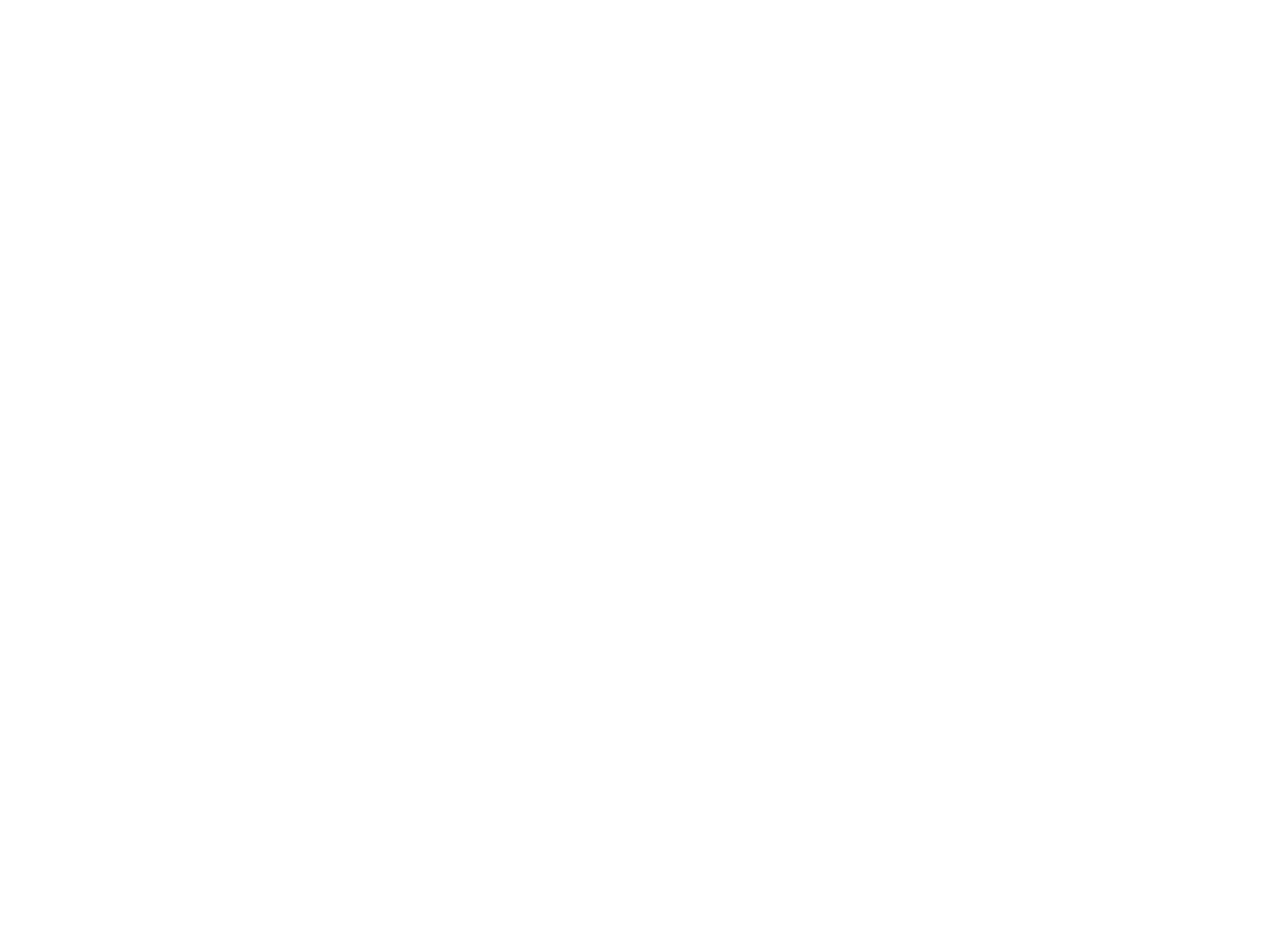
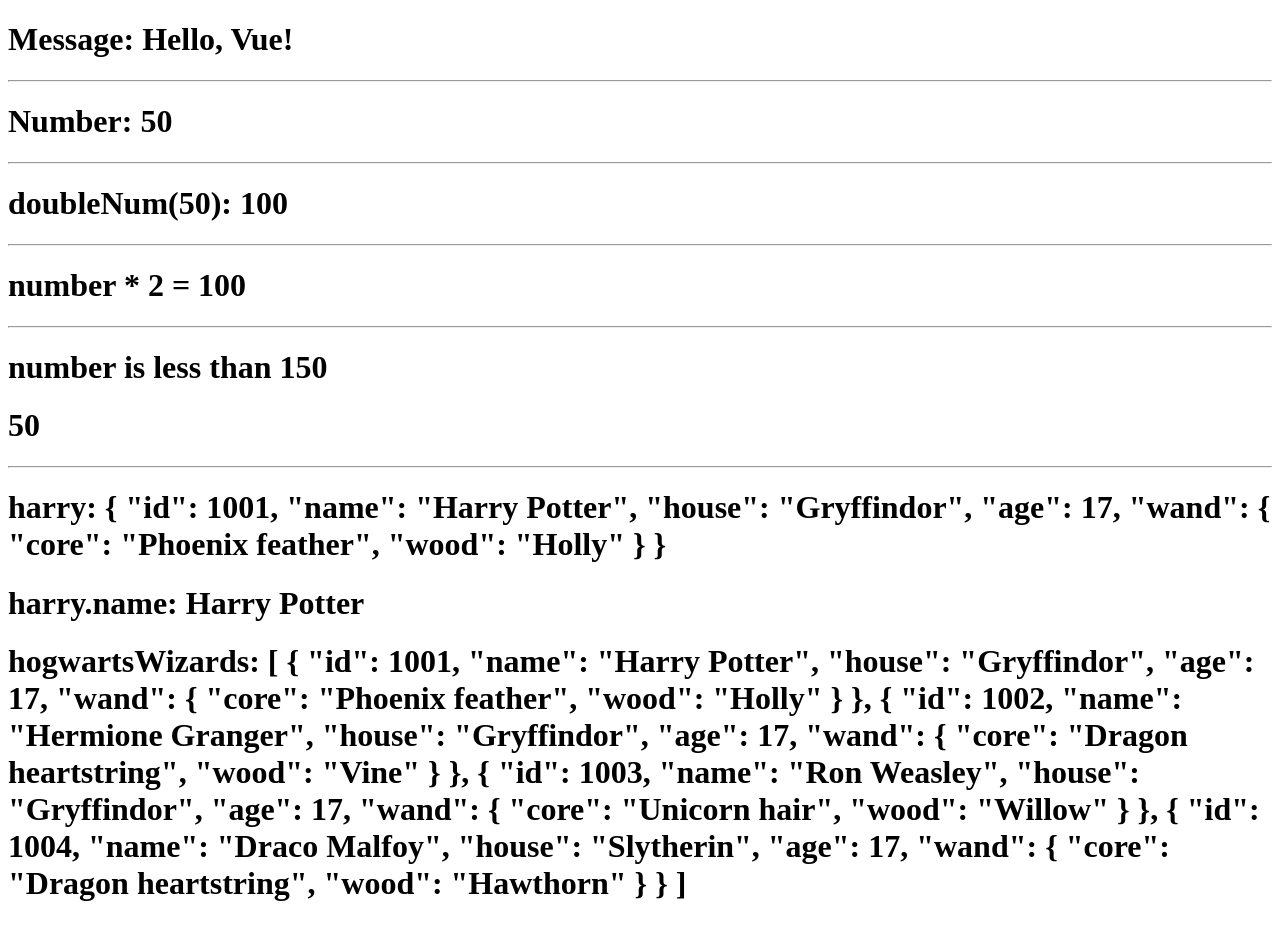
Before and after one commit to DNoall01/vue-learning, a Vue app: page / in a window 1280 px wide. Shown: the top 929 px of the page. Before the commit the page ends 800 px from the top, so only its background shows below. Built offline with nearby package versions, Linux system fonts and the light colour scheme.

Commit message:
Text interpolation

```diff
--- a/src/App.vue
+++ b/src/App.vue
@@ -1,11 +1,88 @@
 <template>
-  <div>
+  <h1>Message: {{ message }}</h1>
+  <hr>
+  <h1>Number: {{ number }}</h1>
+  <hr>
+  <h1>doubleNum(50): {{ doubleNum(50) }}</h1>
+  <hr>
+  <h1>number * 2 = {{ number * 2 }}</h1>
+  <hr>
+  <h1>{{ number > 150 ? 'number is greater than 150' : 'number is less than 150' }}</h1>
+  <h1 v-text="number"></h1>
+  <hr />
+  <h1>harry: {{ harry }}</h1>
+  <h1>harry.name: {{ harry.name }}</h1>
+  <h1>hogwartsWizards: {{ hogwartsWizards }}</h1>
+  <h1>hogwartsWizards[0]: {{ hogwartsWizards[0] }}</h1>
+  <hr />
 
-  </div>
+  <h1>rawHtml: {{ rawHtml }}</h1>
+  <h1 v-text="rawHtml"></h1>
+  <h1 v-html="rawHtml"></h1>
 </template>
 
 <script setup>
+  let message = 'Hello, Vue!';
+  let number = 50;
 
+  function doubleNum(num){
+    return num * 2;
+  }
+
+  let harry = {
+  id: 1001,
+  name: 'Harry Potter',
+  house: 'Gryffindor',
+  age: 17, // Age during the final battle of Hogwarts
+  wand: {
+    core: 'Phoenix feather',
+    wood: 'Holly'
+  }
+}
+const hogwartsWizards = [
+  {
+    id: 1001,
+    name: 'Harry Potter',
+    house: 'Gryffindor',
+    age: 17,
+    wand: {
+      core: 'Phoenix feather',
+      wood: 'Holly'
+    }
+  },
+  {
+    id: 1002,
+    name: 'Hermione Granger',
+    house: 'Gryffindor',
+    age: 17,
+    wand: {
+      core: 'Dragon heartstring',
+      wood: 'Vine'
+    }
+  },
+  {
+    id: 1003,
+    name: 'Ron Weasley',
+    house: 'Gryffindor',
+    age: 17,
+    wand: {
+      core: 'Unicorn hair',
+      wood: 'Willow'
+    }
+  },
+  {
+    id: 1004,
+    name: 'Draco Malfoy',
+    house: 'Slytherin',
+    age: 17,
+    wand: {
+      core: 'Dragon heartstring',
+      wood: 'Hawthorn'
+    }
+  }
+]
+
+let rawHtml = '<span style="color: red">This should be red.</span>'
 </script>
 
 <style lang="scss" scoped>
```
